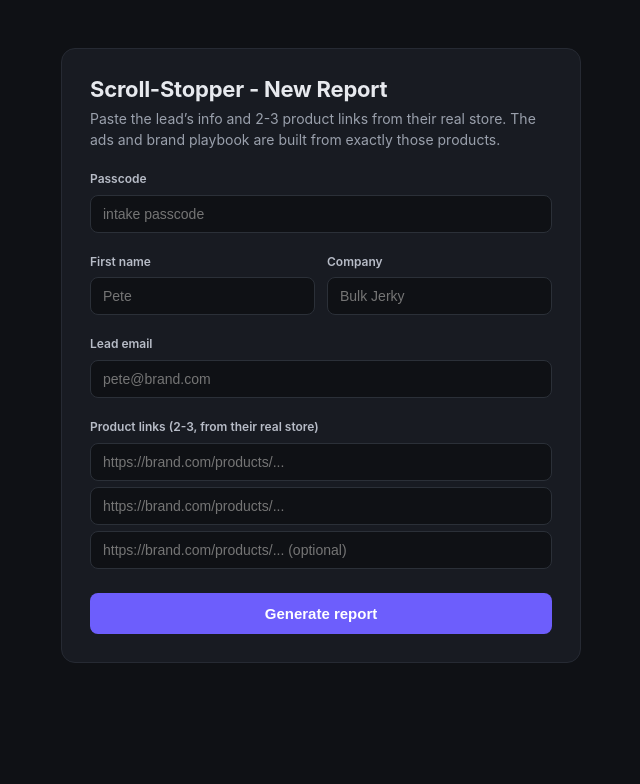
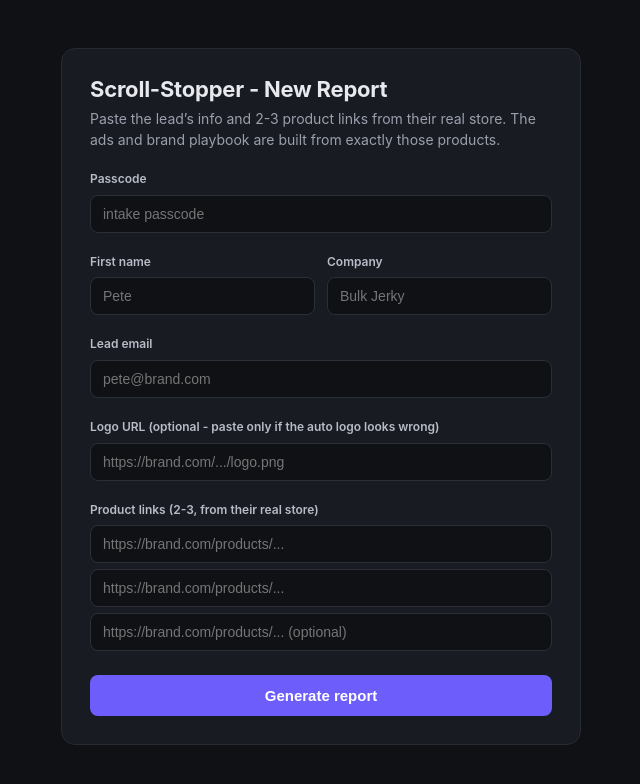
Before and after one commit to aamirmustafa51-maker/omnirocket-forecasts, a Next.js app: page /scroll-stopper-new in a window 1280 px wide. Shown: the top 784 px of the page, without its empty margins (319-959 px from the left). Built offline with nearby package versions, Linux system fonts and the light colour scheme.

Commit message:
feat: intake form logo URL field

```diff
--- a/app/scroll-stopper-new/page.tsx
+++ b/app/scroll-stopper-new/page.tsx
@@ -8,6 +8,7 @@ export default function ScrollStopperIntake() {
   const [firstName, setFirstName] = useState("");
   const [email, setEmail] = useState("");
   const [company, setCompany] = useState("");
+  const [logoUrl, setLogoUrl] = useState("");
   const [urls, setUrls] = useState(["", "", ""]);
   const [status, setStatus] = useState<"idle" | "working" | "done" | "error">("idle");
   const [message, setMessage] = useState("");
@@ -41,6 +42,7 @@ export default function ScrollStopperIntake() {
           lead_first_name: firstName,
           lead_email: email,
           lead_company: company,
+          logo_url: logoUrl.trim() || undefined,
           product_urls,
         }),
       });
@@ -91,6 +93,9 @@ export default function ScrollStopperIntake() {
 
           <label style={S.label}>Lead email</label>
           <input style={S.input} type="email" value={email} onChange={(e) => setEmail(e.target.value)} placeholder="pete@brand.com" />
+
+          <label style={S.label}>Logo URL (optional - paste only if the auto logo looks wrong)</label>
+          <input style={S.input} value={logoUrl} onChange={(e) => setLogoUrl(e.target.value)} placeholder="https://brand.com/.../logo.png" />
 
           <label style={S.label}>Product links (2-3, from their real store)</label>
           {urls.map((u, i) => (
```
